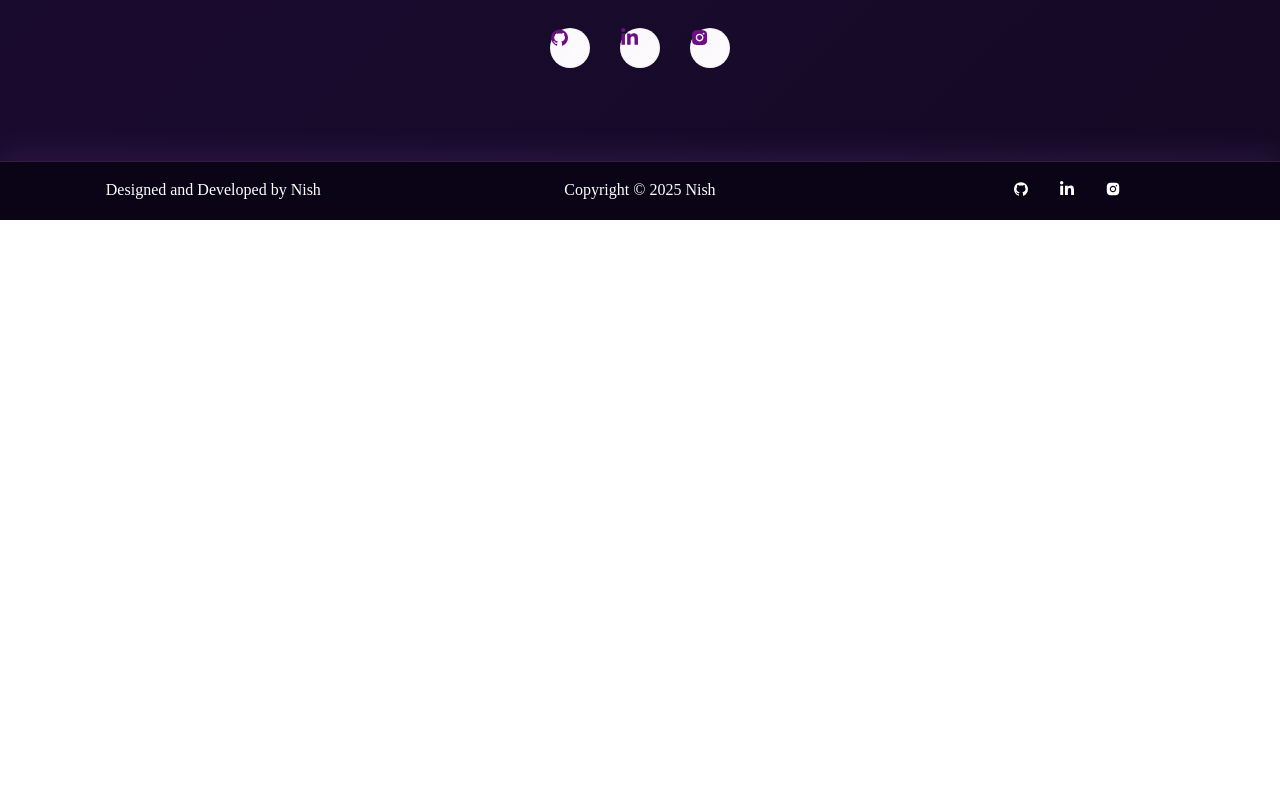
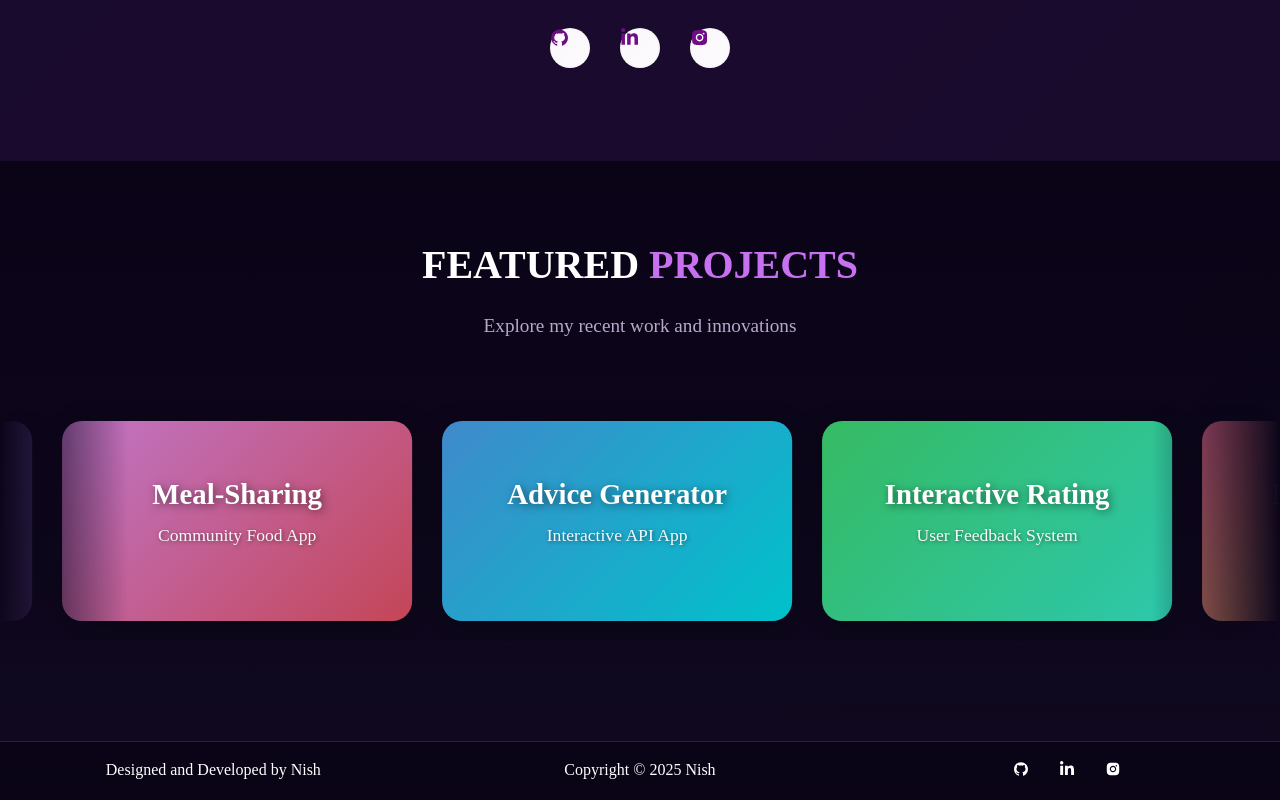
Before and after one commit to nishadipri/My_portfolio, a React (Create React App) app: page / in a window 1280 px wide. Shown: the part 1387-2187 px from the top of the page. Before the commit the page ends 1607 px from the top, so only its background shows below. Built offline with nearby package versions, Linux system fonts and the light colour scheme.

Commit message:
Add FeaturedProjects component with slider and styles for showcasing projects

```diff
--- /dev/null
+++ b/src/components/Home/FeaturedProjects.js
@@ -0,0 +1,104 @@
+import React from "react";
+import { Container } from "react-bootstrap";
+import { useNavigate } from "react-router-dom";
+
+function FeaturedProjects() {
+  const navigate = useNavigate();
+
+  const featuredProjects = [
+    {
+      id: 1,
+      title: "Ayur Glow",
+      description: "Wellness Platform",
+      gradient: "linear-gradient(135deg, #667eea 0%, #764ba2 100%)",
+    },
+    {
+      id: 2,
+      title: "Meal-Sharing",
+      description: "Community Food App",
+      gradient: "linear-gradient(135deg, #f093fb 0%, #f5576c 100%)",
+    },
+    {
+      id: 3,
+      title: "Advice Generator",
+      description: "Interactive API App",
+      gradient: "linear-gradient(135deg, #4facfe 0%, #00f2fe 100%)",
+    },
+    {
+      id: 4,
+      title: "Interactive Rating",
+      description: "User Feedback System",
+      gradient: "linear-gradient(135deg, #43e97b 0%, #38f9d7 100%)",
+    },
+    {
+      id: 5,
+      title: "Monthly Planner",
+      description: "Productivity Tool",
+      gradient: "linear-gradient(135deg, #fa709a 0%, #fee140 100%)",
+    },
+    {
+      id: 6,
+      title: "AWS Cloud",
+      description: "Cloud Solutions",
+      gradient: "linear-gradient(135deg, #30cfd0 0%, #330867 100%)",
+    },
+  ];
+
+  const handleProjectClick = () => {
+    navigate("/project");
+  };
+
+  return (
+    <Container fluid className="featured-projects-section">
+      <Container>
+        <h1 className="featured-projects-heading">
+          FEATURED <span className="purple">PROJECTS</span>
+        </h1>
+        <p className="featured-projects-subtitle">
+          Explore my recent work and innovations
+        </p>
+      </Container>
+
+      <div className="slider-container">
+        <div className="slider-track">
+          {/* First set of projects */}
+          {featuredProjects.map((project) => (
+            <div
+              key={`first-${project.id}`}
+              className="project-slide"
+              onClick={handleProjectClick}
+              style={{ background: project.gradient }}
+            >
+              <div className="project-slide-content">
+                <h3>{project.title}</h3>
+                <p>{project.description}</p>
+                <div className="project-slide-overlay">
+                  <span>View Details →</span>
+                </div>
+              </div>
+            </div>
+          ))}
+          {/* Duplicate set for seamless loop */}
+          {featuredProjects.map((project) => (
+            <div
+              key={`second-${project.id}`}
+              className="project-slide"
+              onClick={handleProjectClick}
+              style={{ background: project.gradient }}
+            >
+              <div className="project-slide-content">
+                <h3>{project.title}</h3>
+                <p>{project.description}</p>
+                <div className="project-slide-overlay">
+                  <span>View Details →</span>
+                </div>
+              </div>
+            </div>
+          ))}
+        </div>
+      </div>
+    </Container>
+  );
+}
+
+export default FeaturedProjects;
--- a/src/components/Home/Home.js
+++ b/src/components/Home/Home.js
@@ -4,6 +4,7 @@ import homeLogo from "../../Assets/home-main.jpg";
 import Particle from "../Particle";
 import Home2 from "./Home2";
 import Type from "./Type";
+import FeaturedProjects from "./FeaturedProjects";
 
 function Home() {
   return (
@@ -42,6 +43,7 @@ function Home() {
         </Container>
       </Container>
       <Home2 />
+      <FeaturedProjects />
     </section>
   );
 }
--- a/src/style.css
+++ b/src/style.css
@@ -937,3 +937,221 @@ button:focus {
 .fork-btn-inner::after {
   display: none !important;
 }
+
+/* --------- */
+/* Featured Projects Slider */
+/* --------- */
+
+.featured-projects-section {
+  position: relative;
+  padding: 80px 0 100px 0 !important;
+  background: linear-gradient(180deg, rgba(10, 4, 22, 0.95), rgba(15, 8, 30, 0.98));
+  overflow: hidden;
+}
+
+.featured-projects-heading {
+  font-size: 2.5em !important;
+  font-weight: 600 !important;
+  text-align: center;
+  padding-bottom: 15px !important;
+  color: white !important;
+  animation: fadeInDown 1s ease-out;
+}
+
+@keyframes fadeInDown {
+  from {
+    opacity: 0;
+    transform: translateY(-30px);
+  }
+  to {
+    opacity: 1;
+    transform: translateY(0);
+  }
+}
+
+.featured-projects-subtitle {
+  text-align: center;
+  font-size: 1.2em;
+  color: #b8a9c9;
+  margin-bottom: 60px;
+  animation: fadeInDown 1.2s ease-out;
+}
+
+.slider-container {
+  width: 100%;
+  overflow: hidden;
+  position: relative;
+  padding: 20px 0;
+  mask-image: linear-gradient(
+    to right,
+    transparent,
+    black 10%,
+    black 90%,
+    transparent
+  );
+  -webkit-mask-image: linear-gradient(
+    to right,
+    transparent,
+    black 10%,
+    black 90%,
+    transparent
+  );
+}
+
+.slider-track {
+  display: flex;
+  animation: scroll 40s linear infinite;
+  width: fit-content;
+}
+
+.slider-track:hover {
+  animation-play-state: paused;
+}
+
+@keyframes scroll {
+  0% {
+    transform: translateX(0);
+  }
+  100% {
+    transform: translateX(-50%);
+  }
+}
+
+.project-slide {
+  min-width: 350px;
+  height: 200px;
+  margin: 0 15px;
+  border-radius: 20px;
+  position: relative;
+  overflow: hidden;
+  cursor: pointer;
+  transition: all 0.4s cubic-bezier(0.4, 0, 0.2, 1);
+  box-shadow: 0 10px 30px rgba(0, 0, 0, 0.3);
+  flex-shrink: 0;
+}
+
+.project-slide::before {
+  content: "";
+  position: absolute;
+  top: 0;
+  left: 0;
+  width: 100%;
+  height: 100%;
+  background: rgba(0, 0, 0, 0.2);
+  transition: all 0.4s ease;
+}
+
+.project-slide:hover::before {
+  background: rgba(0, 0, 0, 0.1);
+}
+
+.project-slide:hover {
+  transform: translateY(-10px) scale(1.05);
+  box-shadow: 0 20px 50px rgba(199, 112, 240, 0.4),
+              0 0 40px rgba(199, 112, 240, 0.2);
+  z-index: 10;
+}
+
+.project-slide-content {
+  position: relative;
+  height: 100%;
+  padding: 30px;
+  display: flex;
+  flex-direction: column;
+  justify-content: center;
+  z-index: 2;
+  color: white;
+}
+
+.project-slide-content h3 {
+  font-size: 1.8em;
+  font-weight: 700;
+  margin-bottom: 10px;
+  text-shadow: 2px 2px 8px rgba(0, 0, 0, 0.5);
+}
+
+.project-slide-content p {
+  font-size: 1.1em;
+  opacity: 0.95;
+  text-shadow: 1px 1px 4px rgba(0, 0, 0, 0.5);
+}
+
+.project-slide-overlay {
+  position: absolute;
+  top: 0;
+  left: 0;
+  width: 100%;
+  height: 100%;
+  background: rgba(0, 0, 0, 0.7);
+  display: flex;
+  align-items: center;
+  justify-content: center;
+  opacity: 0;
+  transition: all 0.3s ease;
+  backdrop-filter: blur(5px);
+}
+
+.project-slide:hover .project-slide-overlay {
+  opacity: 1;
+}
+
+.project-slide-overlay span {
+  font-size: 1.3em;
+  font-weight: 600;
+  color: white;
+  text-transform: uppercase;
+  letter-spacing: 2px;
+  text-shadow: 0 0 10px rgba(199, 112, 240, 0.8);
+}
+
+@media (max-width: 768px) {
+  .project-slide {
+    min-width: 280px;
+    height: 180px;
+    margin: 0 10px;
+  }
+
+  .project-slide-content h3 {
+    font-size: 1.4em;
+  }
+
+  .project-slide-content p {
+    font-size: 0.95em;
+  }
+
+  .featured-projects-heading {
+    font-size: 2em !important;
+  }
+
+  .featured-projects-subtitle {
+    font-size: 1em;
+    margin-bottom: 40px;
+  }
+
+  .slider-track {
+    animation: scroll 30s linear infinite;
+  }
+}
+
+@media (max-width: 480px) {
+  .project-slide {
+    min-width: 250px;
+    height: 160px;
+  }
+
+  .project-slide-content {
+    padding: 20px;
+  }
+
+  .project-slide-content h3 {
+    font-size: 1.2em;
+  }
+
+  .project-slide-content p {
+    font-size: 0.85em;
+  }
+
+  .featured-projects-section {
+    padding: 60px 0 80px 0 !important;
+  }
+}
```
